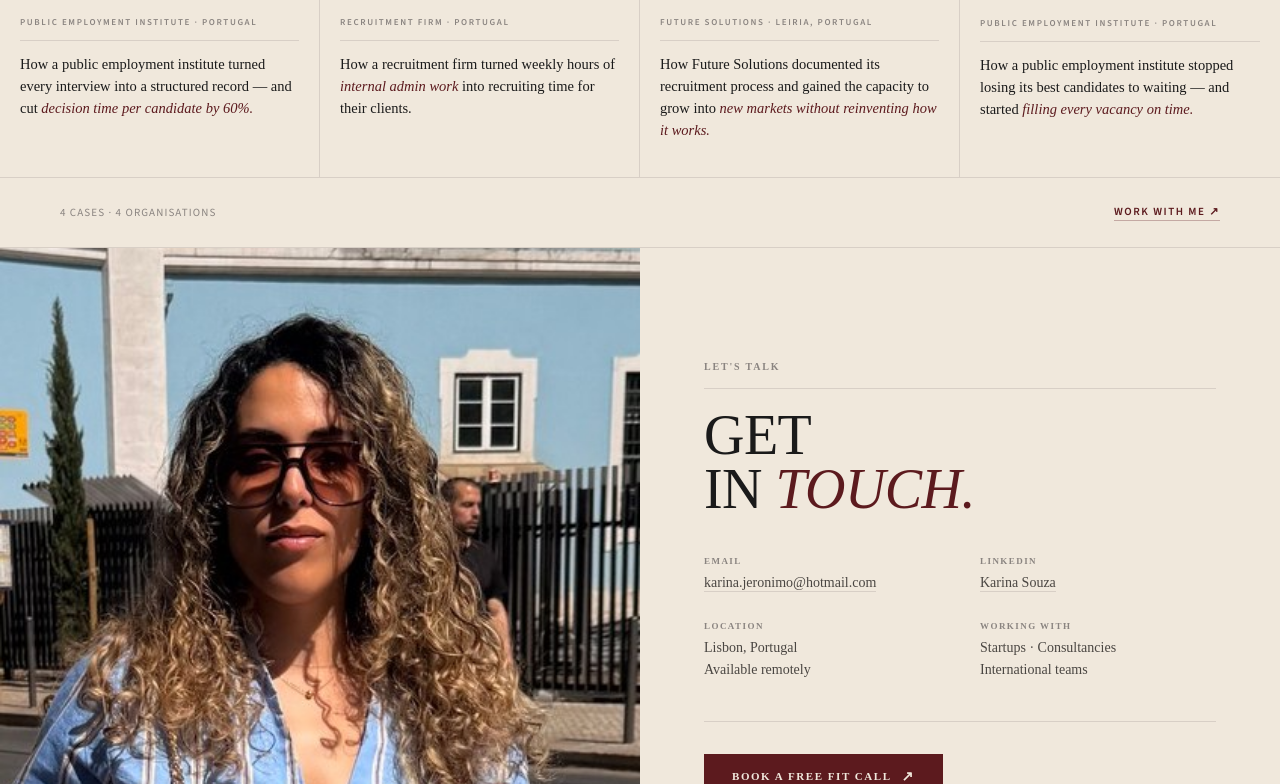
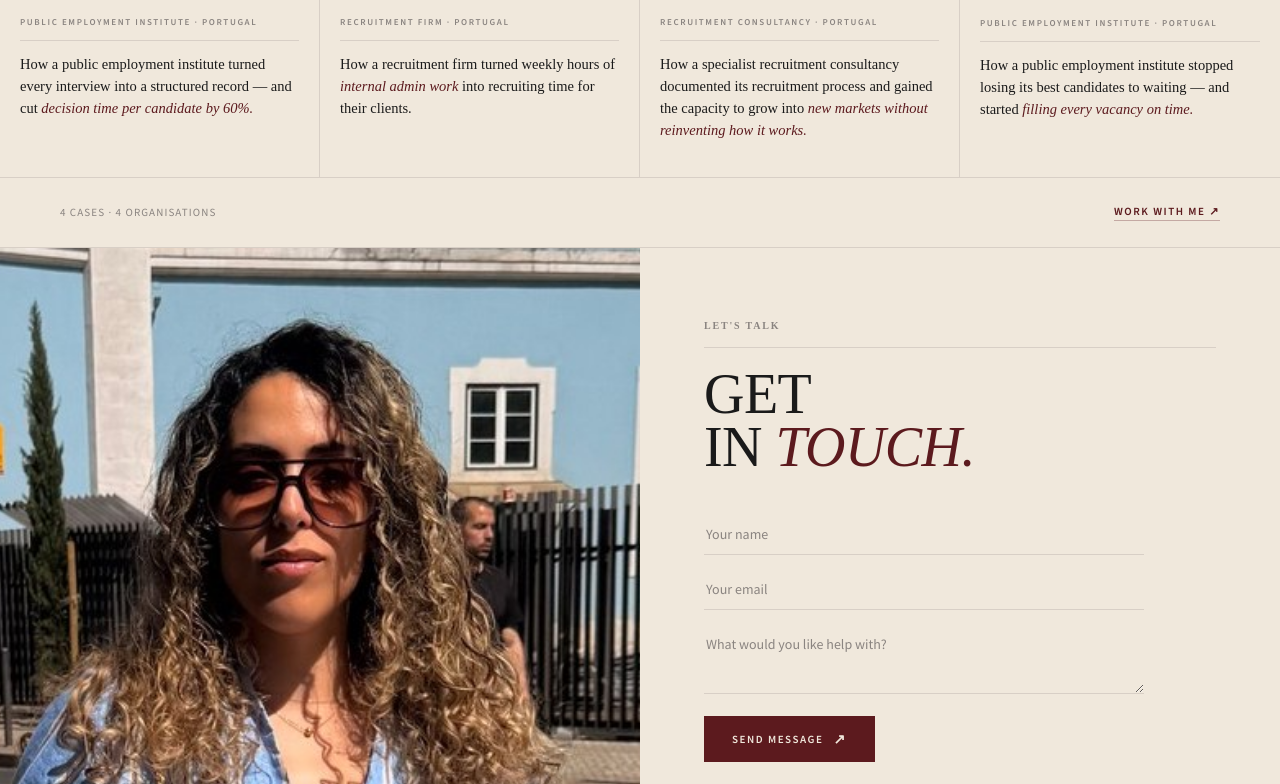
Before and after one commit to karinajsou810-star/rh, a plain HTML site: page index.html in a window 1280 px wide. Shown: the part 2260-3044 px from the top of the page. Drawn offline with nearby package versions, Linux system fonts and the light colour scheme.

Commit message:
Anonymize case 03, redesign contact (form + email/LinkedIn icons), remove location

```diff
--- a/index.html
+++ b/index.html
@@ -90,6 +90,21 @@
   .contact-cta{display:inline-flex;align-items:center;gap:10px;font-size:11px;font-weight:600;letter-spacing:0.14em;text-transform:uppercase;color:var(--silence);background:var(--merlot);text-decoration:none;padding:14px 28px;transition:background .2s;width:fit-content;}
   .contact-cta::after{content:'\2197';font-size:14px;}
   .contact-cta:hover{background:#6B1F24;}
+  .contact-form{display:flex;flex-direction:column;gap:14px;margin-bottom:28px;max-width:440px;}
+  .contact-form input,.contact-form textarea{font-family:'Source Sans Pro',sans-serif;font-size:14px;color:var(--ink);background:transparent;border:none;border-bottom:0.5px solid var(--line);padding:11px 2px;outline:none;transition:border-color .2s;}
+  .contact-form input::placeholder,.contact-form textarea::placeholder{color:var(--gray);}
+  .contact-form input:focus,.contact-form textarea:focus{border-color:var(--merlot);}
+  .contact-form textarea{resize:vertical;min-height:70px;}
+  .contact-form button{margin-top:8px;display:inline-flex;align-items:center;gap:10px;font-family:'Source Sans Pro',sans-serif;font-size:11px;font-weight:600;letter-spacing:0.14em;text-transform:uppercase;color:var(--silence);background:var(--merlot);border:none;padding:14px 28px;cursor:pointer;width:fit-content;transition:background .2s;}
+  .contact-form button::after{content:'\2197';font-size:14px;}
+  .contact-form button:hover{background:#6B1F24;}
+  .contact-social{display:flex;align-items:center;gap:14px;margin-bottom:22px;}
+  .contact-social a{display:inline-flex;align-items:center;justify-content:center;width:42px;height:42px;border:0.5px solid var(--line);border-radius:50%;color:var(--body);transition:color .2s,border-color .2s,background .2s;}
+  .contact-social a:hover{color:var(--silence);background:var(--merlot);border-color:var(--merlot);}
+  .contact-social svg{width:18px;height:18px;}
+  .contact-note{font-size:13px;font-weight:300;color:var(--gray);line-height:1.6;max-width:440px;}
+  .contact-note a{color:var(--merlot);text-decoration:none;border-bottom:0.5px solid rgba(92,26,30,0.3);padding-bottom:1px;}
+  .contact-note a:hover{border-color:var(--merlot);}
   @media(max-width:800px){.contact-grid{grid-template-columns:1fr;}.contact-photo{height:420px;}.contact-content{padding:48px 28px;}.contact-title{font-size:38px;}.contact-fields{grid-template-columns:1fr;}}
 </style>
 </head>
@@ -215,8 +230,8 @@
           <span class="cs-num cs-num--onIce">03</span>
         </div>
         <div class="cs-body">
-          <span class="cs-tag">Future Solutions · Leiria, Portugal</span>
-          <p class="cs-title">How Future Solutions documented its recruitment process and gained the capacity to grow into <em>new markets without reinventing how it works.</em></p>
+          <span class="cs-tag">Recruitment consultancy · Portugal</span>
+          <p class="cs-title">How a specialist recruitment consultancy documented its recruitment process and gained the capacity to grow into <em>new markets without reinventing how it works.</em></p>
         </div>
       </a>
 
@@ -249,26 +264,25 @@
       <div class="contact-content">
         <p class="contact-eyebrow">Let's talk</p>
         <h2 class="contact-title">Get<br>in <em>touch.</em></h2>
-        <div class="contact-fields">
-          <div>
-            <p class="contact-field-label">Email</p>
-            <p class="contact-field-value"><a href="mailto:karina.jeronimo@hotmail.com">karina.jeronimo@hotmail.com</a></p>
-          </div>
-          <div>
-            <p class="contact-field-label">LinkedIn</p>
-            <p class="contact-field-value"><a href="https://www.linkedin.com/in/karina-souza-7b5667247/" target="_blank" rel="noopener">Karina Souza</a></p>
-          </div>
-          <div>
-            <p class="contact-field-label">Location</p>
-            <p class="contact-field-value">Lisbon, Portugal<br>Available remotely</p>
-          </div>
-          <div>
-            <p class="contact-field-label">Working with</p>
-            <p class="contact-field-value">Startups · Consultancies<br>International teams</p>
-          </div>
+
+        <!-- FORM: replace YOUR_FORM_ID with your Formspree form id to activate delivery -->
+        <form class="contact-form" action="https://formspree.io/f/YOUR_FORM_ID" method="POST">
+          <input type="text" name="name" placeholder="Your name" required>
+          <input type="email" name="email" placeholder="Your email" required>
+          <textarea name="message" placeholder="What would you like help with?" required></textarea>
+          <button type="submit">Send message</button>
+        </form>
+
+        <div class="contact-social">
+          <a href="mailto:karina.jeronimo@hotmail.com" aria-label="Email Karina">
+            <svg viewBox="0 0 24 24" fill="none" stroke="currentColor" stroke-width="1.5" stroke-linecap="round" stroke-linejoin="round"><rect x="2" y="4" width="20" height="16" rx="2"/><path d="m22 7-10 6L2 7"/></svg>
+          </a>
+          <a href="https://www.linkedin.com/in/karina-souza-7b5667247/" target="_blank" rel="noopener" aria-label="Karina on LinkedIn">
+            <svg viewBox="0 0 24 24" fill="currentColor"><path d="M4.98 3.5C4.98 4.88 3.87 6 2.5 6S0 4.88 0 3.5 1.12 1 2.5 1s2.48 1.12 2.48 2.5zM.5 8h4V23h-4V8zm7.5 0h3.8v2.05h.05c.53-1 1.83-2.05 3.77-2.05 4.03 0 4.78 2.65 4.78 6.1V23h-4v-6.6c0-1.57-.03-3.6-2.2-3.6-2.2 0-2.53 1.72-2.53 3.49V23h-4V8z"/></svg>
+          </a>
         </div>
-        <hr class="contact-divider">
-        <a class="contact-cta" href="https://calendly.com/karinajsou810/new-meeting" target="_blank" rel="noopener">Book a free fit call</a>
+
+        <p class="contact-note">Working with startups, small companies, and growing teams. Prefer to talk live? <a href="https://calendly.com/karinajsou810/new-meeting" target="_blank" rel="noopener">Book a free fit call ↗</a></p>
       </div>
     </div>
   </section>
```
Also changed, not shown: cases/case-03.html (+7 -7 lines).
